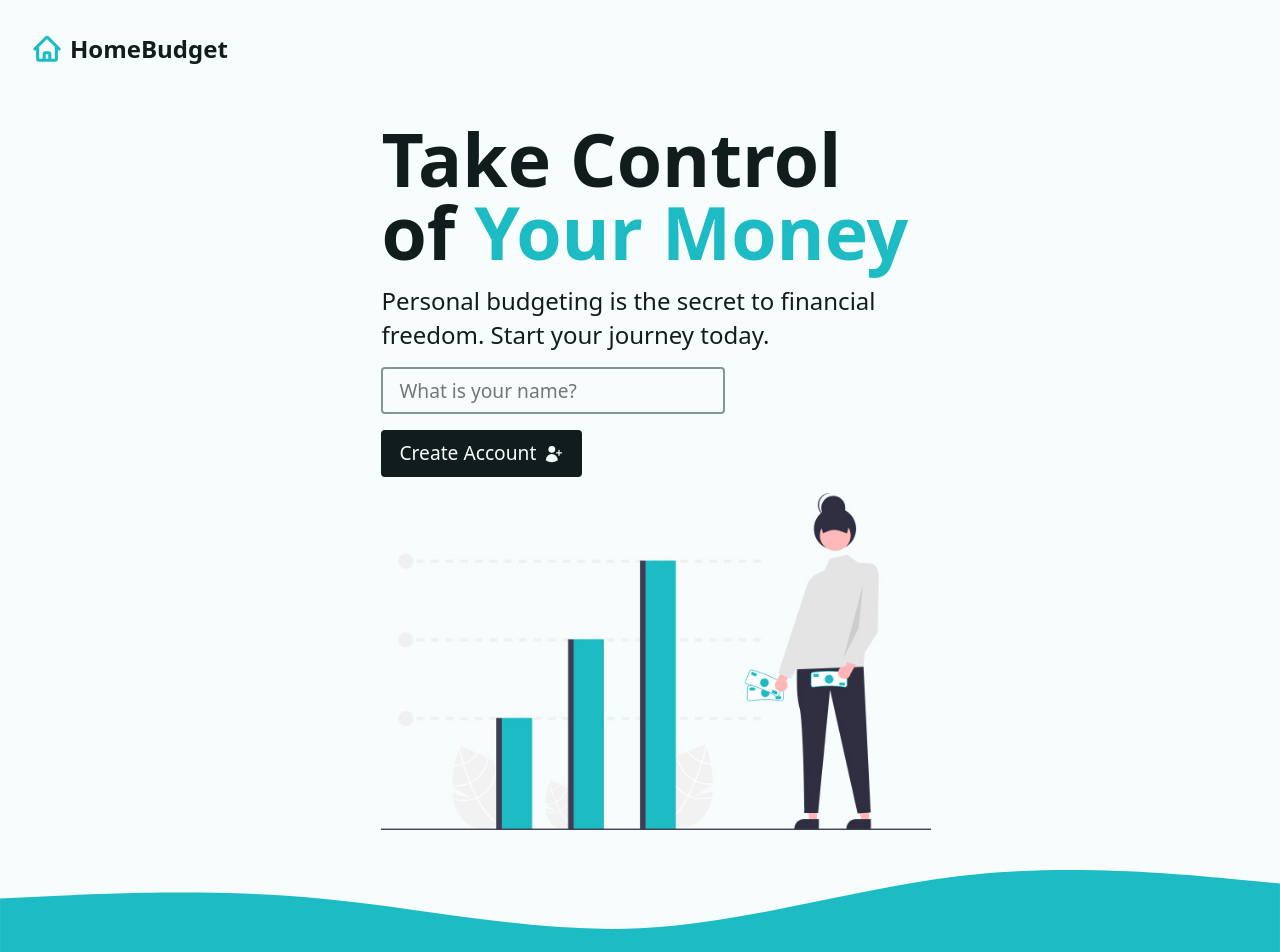
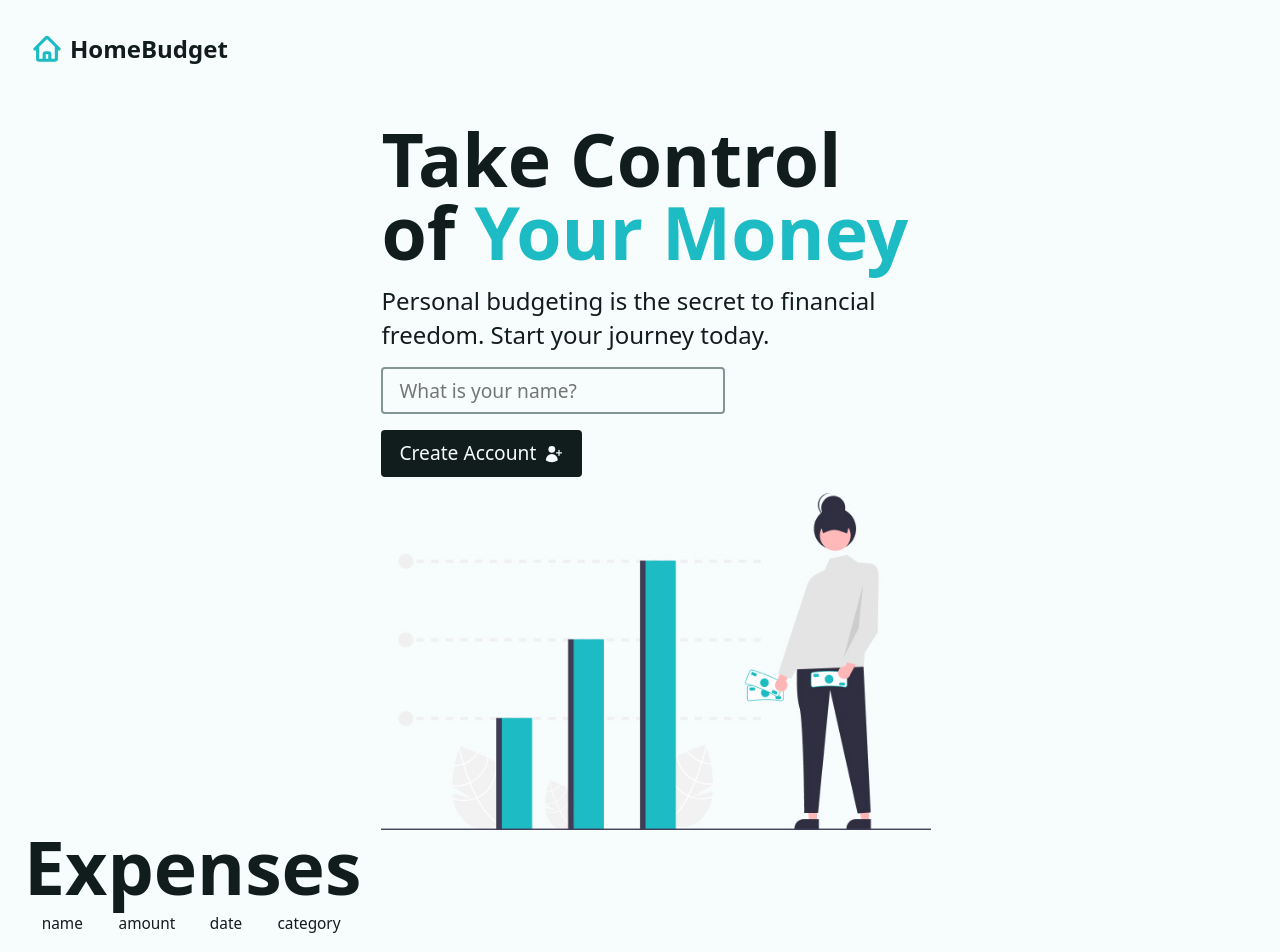
Before and after one commit to RezaAstaraki/react_router_expense_app, a React (Vite) app: page / in a window 1280 px wide. Shown: the top 952 px of the page. Built offline with nearby package versions, Linux system fonts and the light colour scheme.

Commit message:
add expense table

```diff
--- /dev/null
+++ b/src/components/Table.jsx
@@ -0,0 +1,58 @@
+import React from "react";
+import { getItems } from "../helpers";
+import { TrashIcon } from "@heroicons/react/24/solid";
+import { Link } from "react-router-dom";
+
+const Table = ({ expenses }) => {
+  console.log("expenses", expenses);
+  //   console.log(
+  //     "getItems",
+  //     getItems("expenses", "budgetID", "51f84ff4-620f-4e6e-bb82-656102ebe84d")
+  //   );
+  return (
+    <div>
+      <table>
+        <thead>
+          <tr>
+            {["name", "amount", "date", "category"].map((item, index) => {
+              return <td key={index}>{item}</td>;
+            })}
+          </tr>
+        </thead>
+
+        <tbody>
+          {expenses.map((expense) => {
+            return (
+              <tr key={expense.id}>
+                <td>{expense.name}</td>
+                <td>{expense.value}</td>
+                <td>{expense.createAt}</td>
+                <td>
+                  <Link
+                    to={
+                      "category/" +
+                      getItems("budgets", "id", expense.budgetID)[0].id
+                    }
+                    style={{
+                      "--accent": getItems("budgets", "id", expense.budgetID)[0]
+                        .color,
+                    }}
+                  >
+                    {getItems("budgets", "id", expense.budgetID)[0].name}
+                  </Link>
+                </td>
+                <td>
+                  <button className="btn btn--warning">
+                    <TrashIcon width={20} />
+                  </button>
+                </td>
+              </tr>
+            );
+          })}
+        </tbody>
+      </table>
+    </div>
+  );
+};
+
+export default Table;
--- a/src/helpers.js
+++ b/src/helpers.js
@@ -46,3 +46,10 @@ export const addExpense = (name, amount, budgetID) => {
     JSON.stringify([...existingExpenses, newExpense])
   );
 };
+
+export const getItems = (category, key, value) => {
+  const data = fetchData(category);
+
+  const res = data.filter((item) => item[key] === value);
+  return res;
+};
--- a/src/pages/Dashboard.jsx
+++ b/src/pages/Dashboard.jsx
@@ -5,12 +5,14 @@ import Intro from "../components/Intro";
 import { toast } from "react-toastify";
 import AddBudgetForm from "../components/AddBudgetForm";
 import AddExpenseForm from "../components/AddExpenseForm";
+import Table from "../components/Table";
 
 //action-------------------------------------------------------
 export const createAccountAction = async ({ request }) => {
   await wait(500, 2000);
   const data = await request.formData();
   const formData = Object.fromEntries(data);
+  console.log("formData", formData);
   //action for add budget--------------------------------------
   if (formData._action === "addBudget") {
     try {
@@ -39,7 +41,6 @@ export const createAccountAction = async ({ request }) => {
     );
 
     try {
-      console.log("formData", formData);
       return toast.success(`${formData.newExpense} Added to ${"budgets"}`);
     } catch (e) {
       throw new Error("Something went wrong with add new Expense");
@@ -51,11 +52,12 @@ export const createAccountAction = async ({ request }) => {
 export const dashboardLoader = () => {
   const userName = fetchData("userName");
   const budgets = fetchData("budgets");
-  return { userName, budgets };
+  const expenses = fetchData("expenses");
+  return { userName, budgets, expenses };
 };
 
 const Dashboard = () => {
-  const { userName, budgets } = useLoaderData();
+  const { userName, budgets, expenses } = useLoaderData();
   return (
     <>
       {userName ? (
@@ -82,6 +84,13 @@ const Dashboard = () => {
       ) : (
         <Intro />
       )}
+
+      <div>
+        <h1>Expenses</h1>
+        <Table
+          expenses={expenses?.sort((a, b) => b.createAt - a.createAt) ?? []}
+        ></Table>
+      </div>
     </>
   );
 };
```
